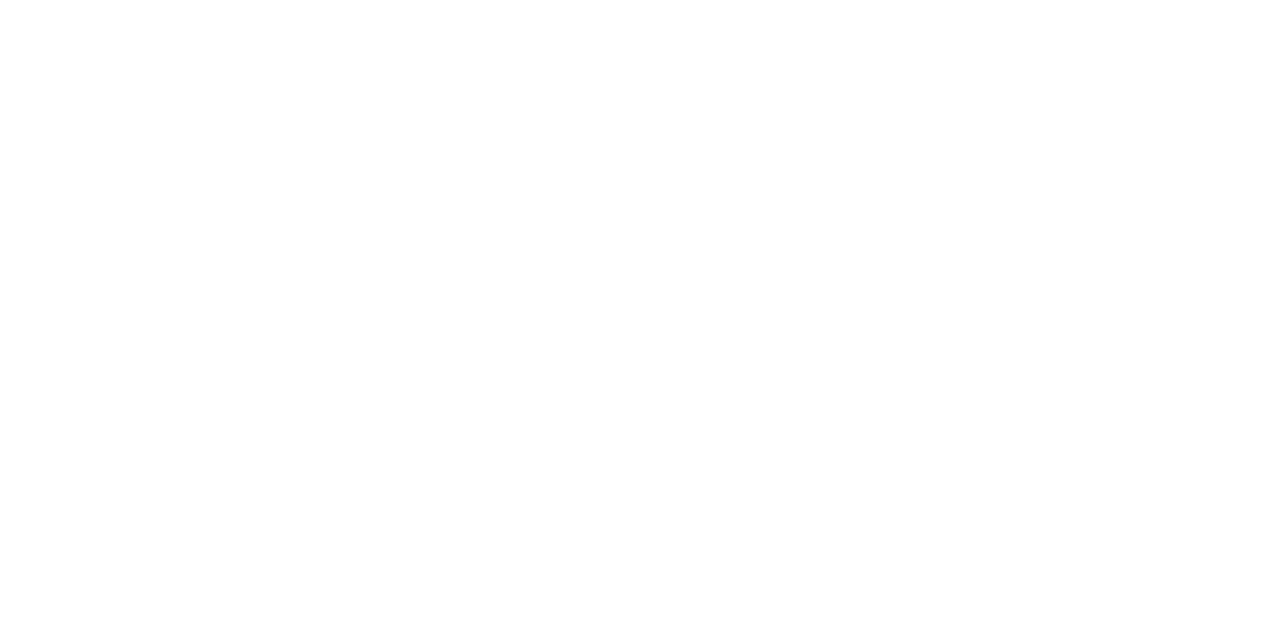
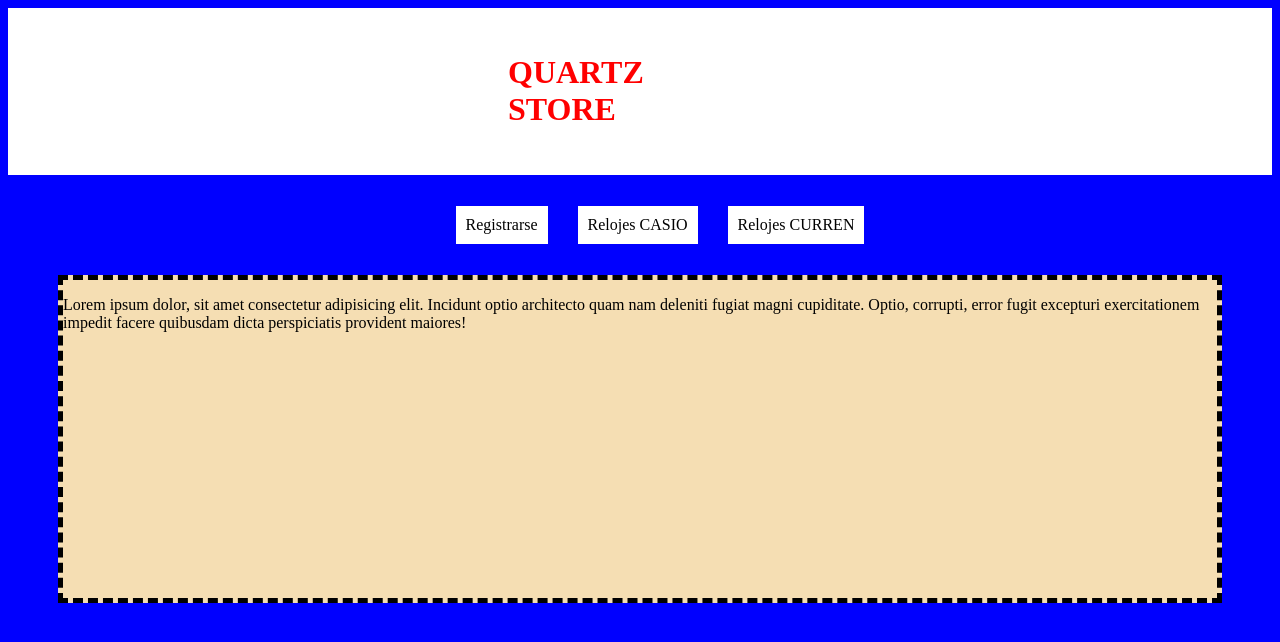
Before and after one commit to nachos101/tp-web, a plain HTML site: page index.html in a window 1280 px wide. Drawn offline with Linux system fonts and the light colour scheme.

Commit message:
index update

```diff
--- a/index.html
+++ b/index.html
@@ -3,9 +3,22 @@
 <head>
     <meta charset="UTF-8">
     <meta name="viewport" content="width=device-width, initial-scale=1.0">
-    <title>Document</title>
+    <link rel="stylesheet" href="css/layout.css">
+    <title>Quartz Store</title>
 </head>
-<body>
-
+<body class="contenedor">
+    <div>
+        <div class="encabezado">
+            <h1>QUARTZ STORE</h1>
+        </div>
+        <ul class="navbar">
+            <li> Registrarse </li>
+            <li> Relojes CASIO </li>
+            <li> Relojes CURREN</li>
+        </ul>
+        <div class="cuerpo">
+            <p>Lorem ipsum dolor, sit amet consectetur adipisicing elit. Incidunt optio architecto quam nam deleniti fugiat magni cupiditate. Optio, corrupti, error fugit excepturi exercitationem impedit facere quibusdam dicta perspiciatis provident maiores!</p>
+        </div>
+    </div>
 </body>
 </html>
```
